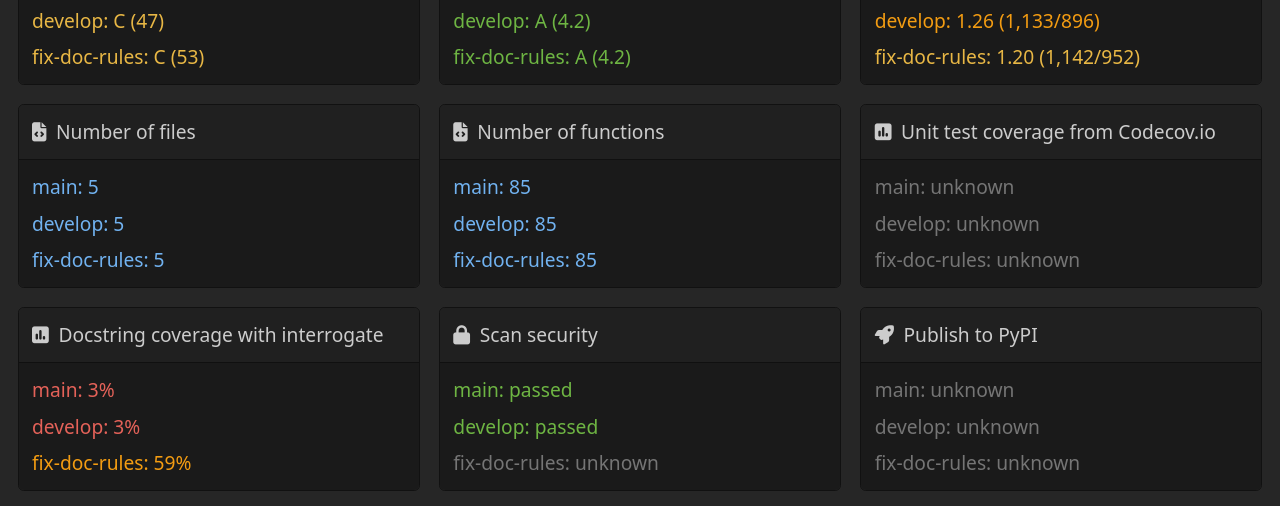
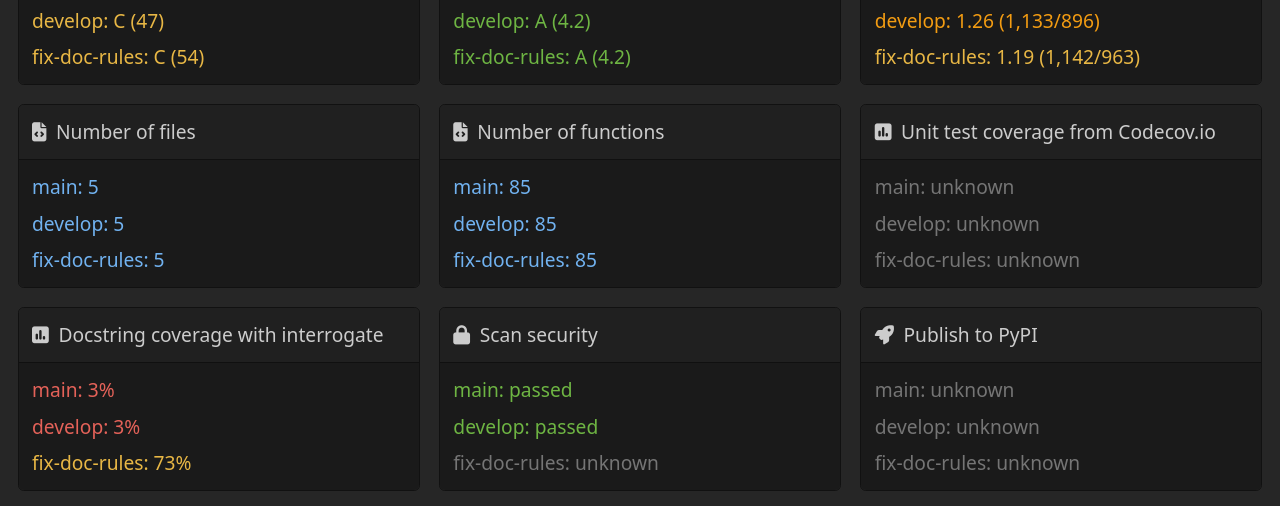
Before and after one commit to enhantica/dashboard, a plain HTML site: page badgery/fix-doc-rules/index.html in a window 1280 px wide. Shown: the part 320-826 px from the top of the page. Drawn offline with Linux system fonts and the light colour scheme.

Commit message:
deploy: enhantica/badgery@c16f371edf67954b68d85ca63ef3987838a78c55

```diff
--- a/badgery/fix-doc-rules/index.html
+++ b/badgery/fix-doc-rules/index.html
@@ -104,7 +104,7 @@
   <div class="values">
 <span class="yellow">main: C (48)</span>
 <span class="yellow">develop: C (47)</span>
-<span class="yellow">fix-doc-rules: C (53)</span>
+<span class="yellow">fix-doc-rules: C (54)</span>
   </div>
 </div>
 <div class="card">
@@ -120,7 +120,7 @@
   <div class="values">
 <span class="orange">main: 1.27 (1,115/876)</span>
 <span class="orange">develop: 1.26 (1,133/896)</span>
-<span class="yellow">fix-doc-rules: 1.20 (1,142/952)</span>
+<span class="yellow">fix-doc-rules: 1.19 (1,142/963)</span>
   </div>
 </div>
 <div class="card">
@@ -152,7 +152,7 @@
   <div class="values">
 <span class="red">main: 3%</span>
 <span class="red">develop: 3%</span>
-<span class="orange">fix-doc-rules: 59%</span>
+<span class="yellow">fix-doc-rules: 73%</span>
   </div>
 </div>
 <div class="card">
```
